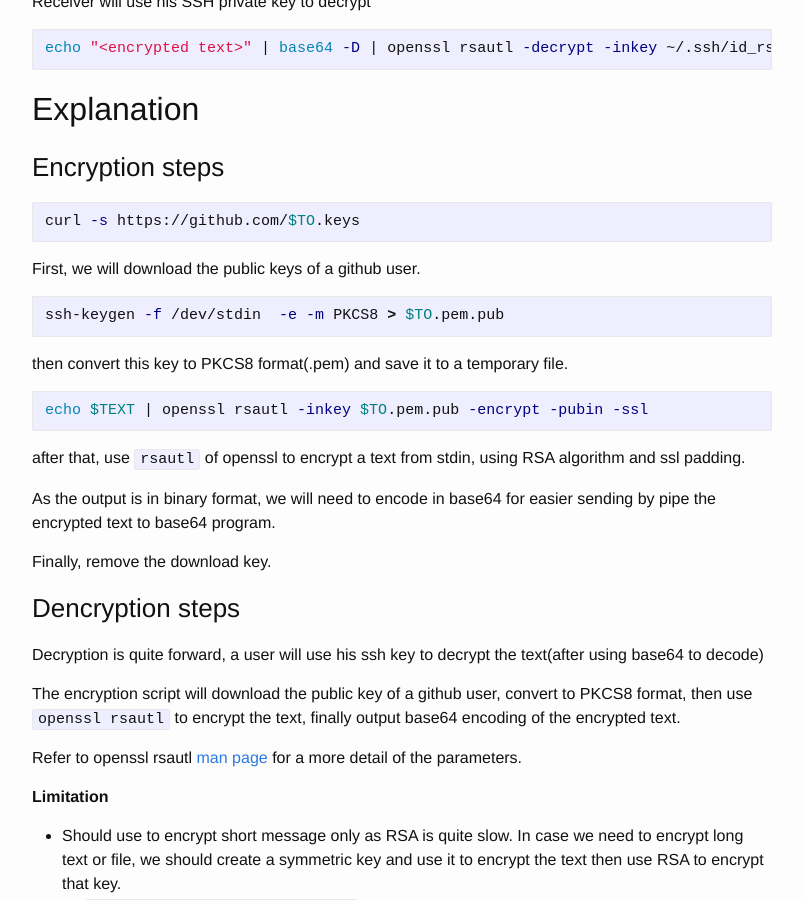
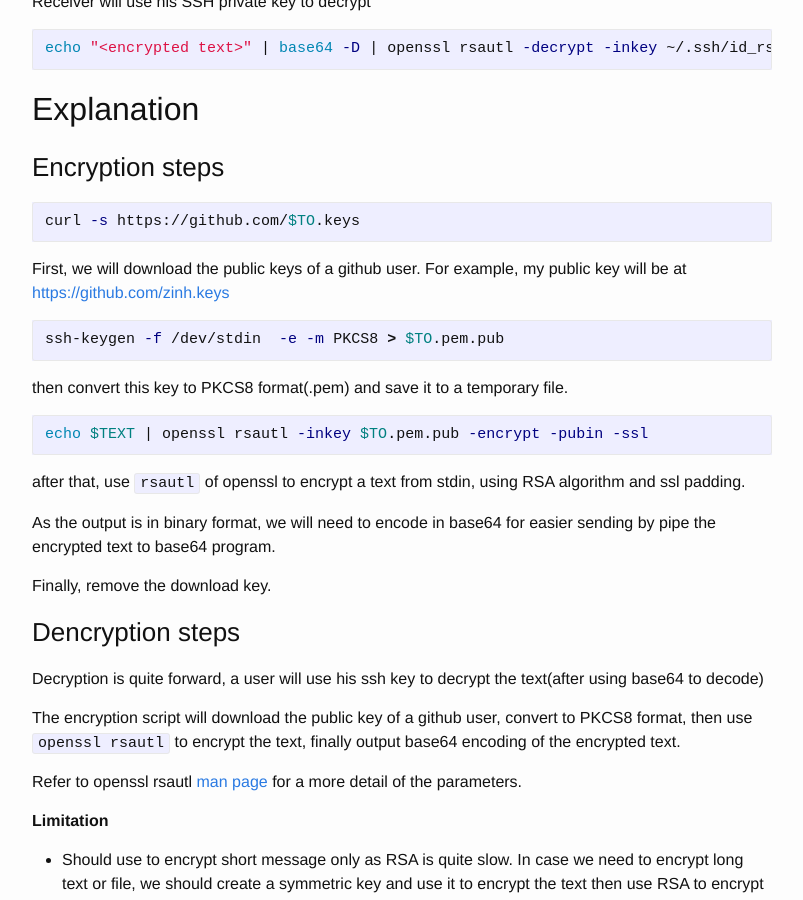
Before and after one commit to zinh/zinh.github.io, a Jekyll site: the page built from _posts/2018-07-18-end-to-end-encryption-using-ssh-key-pair.md, in a window 1280 px wide and 900 px high, scrolled down 435 px. Shown: the whole window, without its empty margins (238-1041 px from the left). Built offline with Jekyll 4.4.1, drawn with Linux system fonts in a browser that asks for light colours.

Commit message:
Update 2018-07-18-end-to-end-encryption-using-ssh-key-pair.md

```diff
--- a/_posts/2018-07-18-end-to-end-encryption-using-ssh-key-pair.md
+++ b/_posts/2018-07-18-end-to-end-encryption-using-ssh-key-pair.md
@@ -32,7 +32,7 @@ echo "<encrypted text>" | base64 -D | openssl rsautl -decrypt -inkey ~/.ssh/id_r
 curl -s https://github.com/$TO.keys
 ~~~
 
-First, we will download the public keys of a github user.
+First, we will download the public keys of a github user. For example, my public key will be at [https://github.com/zinh.keys](https://github.com/zinh.keys){:target="_blank"}{:rel="nofollow"}
 
 ~~~ bash
 ssh-keygen -f /dev/stdin  -e -m PKCS8 > $TO.pem.pub
```
